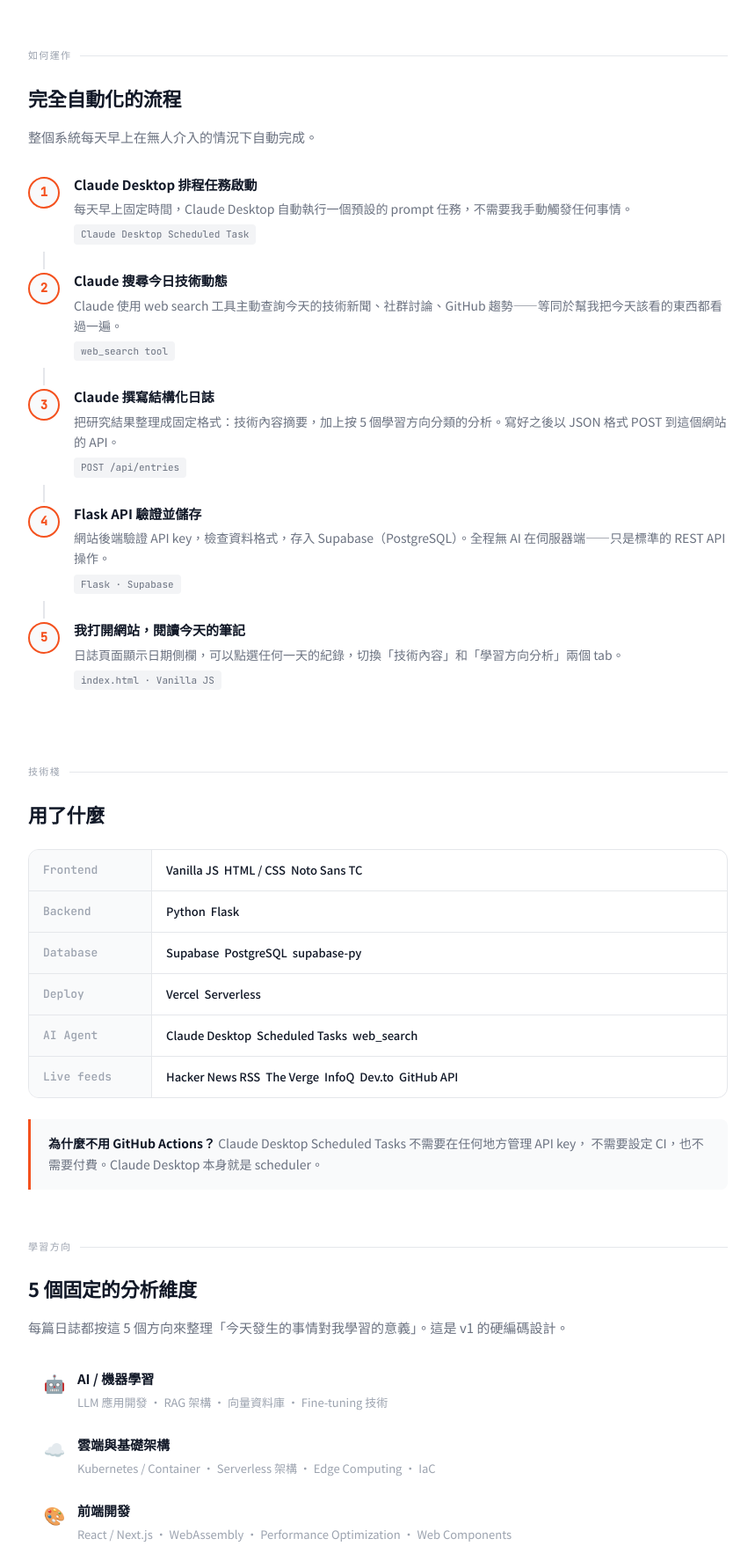
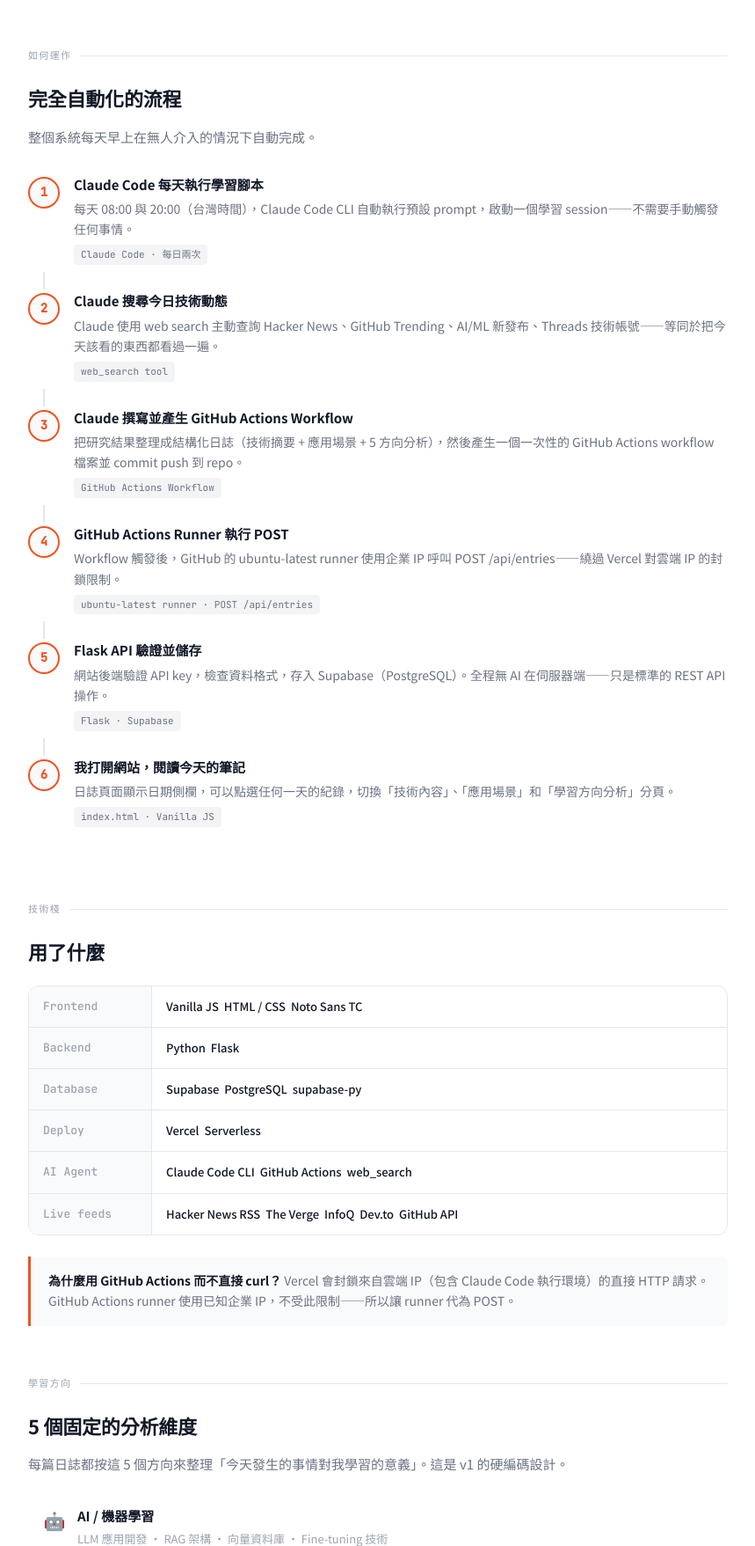
Before and after one commit to whju8812/learning-journal, a Flask app: page /about in a window 1280 px wide. Shown: the part 784-2541 px from the top of the page at 88% size, without its empty margins (210-1069 px from the left). Run offline with Flask 3, Linux system fonts and the light colour scheme.

Commit message:
腳本執行時間調正，AI讀取資料加上技術相關內容

```diff
--- a/app.py
+++ b/app.py
@@ -22,7 +22,7 @@
     except Exception:
         pass
 
-VALID_SESSION_LABELS = {"18:00", "21:00", "00:00", "03:00"}
+VALID_SESSION_LABELS = {"08:00", "20:00"}
 REQUIRED_DIRECTIONS = {
     "AI / 機器學習",
     "雲端與基礎架構",
@@ -324,6 +324,7 @@
     entry_date        = (data.get("entry_date") or "").strip()
     session_label     = (data.get("session_label") or "").strip()
     tech_content      = (data.get("tech_content") or "").strip()
+    tech_application  = (data.get("tech_application") or "").strip()
     learning_analysis = data.get("learning_analysis")
     sources           = data.get("sources", [])
 
@@ -358,6 +359,7 @@
             "entry_date":        entry_date,
             "session_label":     session_label,
             "tech_content":      tech_content,
+            "tech_application":  tech_application,
             "learning_analysis": learning_analysis,
             "sources":           sources,
         }).execute()
--- a/templates/about.html
+++ b/templates/about.html
@@ -45,29 +45,37 @@
       <div class="flow-step">
         <div class="flow-node">1</div>
         <div class="flow-body">
-          <div class="flow-heading">Claude Desktop 排程任務啟動</div>
-          <div class="flow-desc">每天早上固定時間，Claude Desktop 自動執行一個預設的 prompt 任務，不需要我手動觸發任何事情。</div>
-          <span class="flow-tag">Claude Desktop Scheduled Task</span>
+          <div class="flow-heading">Claude Code 每天執行學習腳本</div>
+          <div class="flow-desc">每天 08:00 與 20:00（台灣時間），Claude Code CLI 自動執行預設 prompt，啟動一個學習 session——不需要手動觸發任何事情。</div>
+          <span class="flow-tag">Claude Code · 每日兩次</span>
         </div>
       </div>
       <div class="flow-step">
         <div class="flow-node">2</div>
         <div class="flow-body">
           <div class="flow-heading">Claude 搜尋今日技術動態</div>
-          <div class="flow-desc">Claude 使用 web search 工具主動查詢今天的技術新聞、社群討論、GitHub 趨勢——等同於幫我把今天該看的東西都看過一遍。</div>
+          <div class="flow-desc">Claude 使用 web search 主動查詢 Hacker News、GitHub Trending、AI/ML 新發布、Threads 技術帳號——等同於把今天該看的東西都看過一遍。</div>
           <span class="flow-tag">web_search tool</span>
         </div>
       </div>
       <div class="flow-step">
         <div class="flow-node">3</div>
         <div class="flow-body">
-          <div class="flow-heading">Claude 撰寫結構化日誌</div>
-          <div class="flow-desc">把研究結果整理成固定格式：技術內容摘要，加上按 5 個學習方向分類的分析。寫好之後以 JSON 格式 POST 到這個網站的 API。</div>
-          <span class="flow-tag">POST /api/entries</span>
+          <div class="flow-heading">Claude 撰寫並產生 GitHub Actions Workflow</div>
+          <div class="flow-desc">把研究結果整理成結構化日誌（技術摘要 + 應用場景 + 5 方向分析），然後產生一個一次性的 GitHub Actions workflow 檔案並 commit push 到 repo。</div>
+          <span class="flow-tag">GitHub Actions Workflow</span>
         </div>
       </div>
       <div class="flow-step">
         <div class="flow-node">4</div>
+        <div class="flow-body">
+          <div class="flow-heading">GitHub Actions Runner 執行 POST</div>
+          <div class="flow-desc">Workflow 觸發後，GitHub 的 ubuntu-latest runner 使用企業 IP 呼叫 POST /api/entries——繞過 Vercel 對雲端 IP 的封鎖限制。</div>
+          <span class="flow-tag">ubuntu-latest runner · POST /api/entries</span>
+        </div>
+      </div>
+      <div class="flow-step">
+        <div class="flow-node">5</div>
         <div class="flow-body">
           <div class="flow-heading">Flask API 驗證並儲存</div>
           <div class="flow-desc">網站後端驗證 API key，檢查資料格式，存入 Supabase（PostgreSQL）。全程無 AI 在伺服器端——只是標準的 REST API 操作。</div>
@@ -75,10 +83,10 @@
         </div>
       </div>
       <div class="flow-step">
-        <div class="flow-node">5</div>
+        <div class="flow-node">6</div>
         <div class="flow-body">
           <div class="flow-heading">我打開網站，閱讀今天的筆記</div>
-          <div class="flow-desc">日誌頁面顯示日期側欄，可以點選任何一天的紀錄，切換「技術內容」和「學習方向分析」兩個 tab。</div>
+          <div class="flow-desc">日誌頁面顯示日期側欄，可以點選任何一天的紀錄，切換「技術內容」、「應用場景」和「學習方向分析」分頁。</div>
           <span class="flow-tag">index.html · Vanilla JS</span>
         </div>
       </div>
@@ -122,8 +130,8 @@
       <div class="stack-row">
         <div class="stack-layer">AI Agent</div>
         <div class="stack-value">
-          <span class="stack-tag">Claude Desktop</span>
-          <span class="stack-tag">Scheduled Tasks</span>
+          <span class="stack-tag">Claude Code CLI</span>
+          <span class="stack-tag">GitHub Actions</span>
           <span class="stack-tag">web_search</span>
         </div>
       </div>
@@ -139,9 +147,9 @@
       </div>
     </div>
     <div class="callout">
-      <strong>為什麼不用 GitHub Actions？</strong>
-      Claude Desktop Scheduled Tasks 不需要在任何地方管理 API key，
-      不需要設定 CI，也不需要付費。Claude Desktop 本身就是 scheduler。
+      <strong>為什麼用 GitHub Actions 而不直接 curl？</strong>
+      Vercel 會封鎖來自雲端 IP（包含 Claude Code 執行環境）的直接 HTTP 請求。
+      GitHub Actions runner 使用已知企業 IP，不受此限制——所以讓 runner 代為 POST。
     </div>
   </div>
 
```
Also changed, not shown: CLAUDE.md (+4 -2 lines), README.md.
